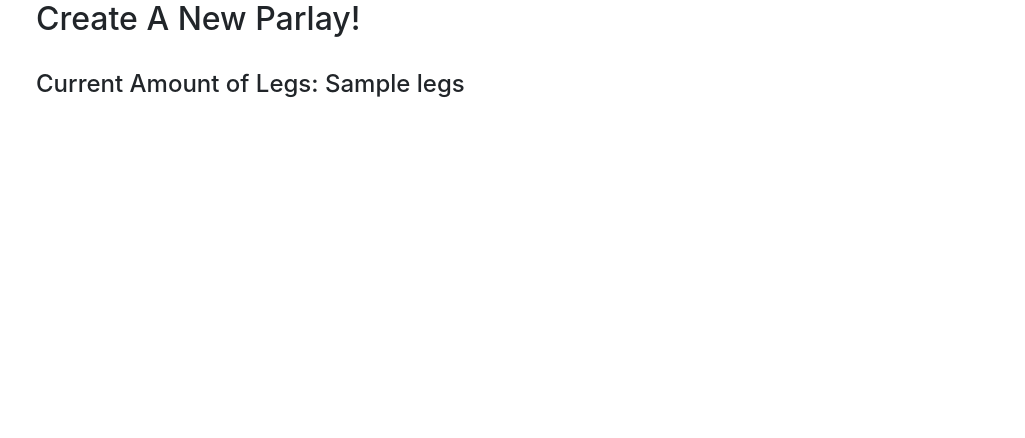
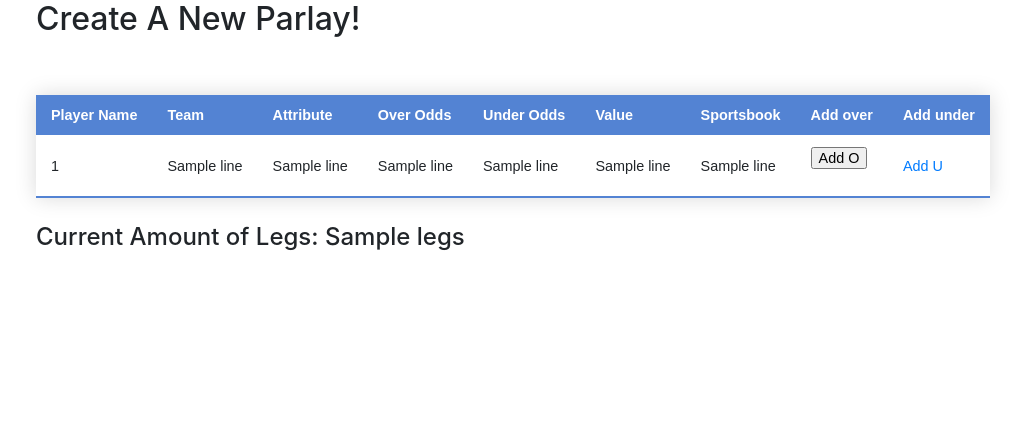
Before and after one commit to matthewhelan/dbproject, a Django app: template parlaypro/templates/createparlay.html in a window 1280 px wide. Shown: the part 32-470 px from the top of the page, without its empty margins (12-1037 px from the left). Run offline with Django 4.2, Linux system fonts and the light colour scheme; the template is opened without the code that fills it: most values are stand-ins (such as "Sample title", 1, 10 or a date in 2020); some libraries are stand-ins or nearby versions.

Commit message:
start of lay builder

```diff
--- a/parlaypro/templates/createparlay.html
+++ b/parlaypro/templates/createparlay.html
@@ -6,6 +6,52 @@
 
 <h2>Create A New Parlay!</h2>
 <br>
+
+<table class="styled-table">
+    <thead>
+        <tr>
+            <th>Player Name</th>
+            <th>Team</th>
+            <th>Attribute</th>
+            <th>Over Odds</th>
+            <th>Under Odds</th>
+            <th>Value</th>
+            <th>Sportsbook</th>
+            <th>Add over</th>
+            <th>Add under</th>
+        </tr>
+    </thead>
+    <tbody>
+{% for line in line_list %}
+<tr>
+    <td>{{line|index:0}}</td>
+    <td>{{line|index:1}}</td>
+    <td>{{line|index:2}}</td>
+    <td>{{line|index:3}}</td>
+    <td>{{line|index:4}}</td>
+    <td>{{line|index:5}}</td>
+    <td>{{line|index:6}}</td>
+    <td>
+        <form action="/parlays/create/" method="POST">
+            {% csrf_token %}
+            <input type="hidden" name="player_name" value="{{line|index:0}}"></input>
+            <input type="hidden" name="team" value="{{line|index:1}}"></input>
+            <input type="hidden" name="attribute" value="{{line|index:2}}"></input>
+            <input type="hidden" name="over_odds" value="{{line|index:3}}"></input>
+            <input type="hidden" name="value" value="{{line|index:5}}"></input>
+            <input type="hidden" name="sportsbook" value="{{line|index:6}}"></input>
+            <input type="submit" value="Add O"></input>
+        </form>
+    </td>
+    <td>
+        <a class="button" href="/parlays/create">Add U</a>
+    </td>
+</tr>
+{% endfor %}
+</tbody>
+</table>
+
 <h4>Current Amount of Legs: {{legs}}</h4>
+<br>
 
 {% endblock %}
--- a/parlaypro/templates/parlays.html
+++ b/parlaypro/templates/parlays.html
@@ -6,7 +6,7 @@
 
   <div class="content" >
 
-    <a class="btn btn-outline-dark" href="parlays/create" role="button">Create A New Parlay</a>
+    <a class="btn btn-outline-dark" href="parlays/viewLines" role="button">Create A New Parlay</a>
     <br>
     <br>
     <h3>Active Parlays</h3>
--- a/parlaypro/urls.py
+++ b/parlaypro/urls.py
@@ -22,7 +22,8 @@ urlpatterns = [
     path('index/', views.index, name='index'),
     path('players/', views.players, name='players'),
     path('parlays/', views.parlays, name='parlays'),
-    path('parlays/create', views.create_parlay, name='createparlay'),
+    path('parlays/viewLines', views.view_lines, name='viewlines'),
+    path('parlays/create/', views.create_parlay, name='createparlay'),
     path('players/<int:player_id>', views.playerPage, name='playerpage'),
     path('follow/<int:user_id>/', views.follow, name='followUser'),
     path('unfollow/<int:user_id>/', views.unfollow, name="unfollowUser"),
```
Also changed, not shown: parlaypro/models.py (+13 -0 lines), parlaypro/views.py (+15 -1 lines).
